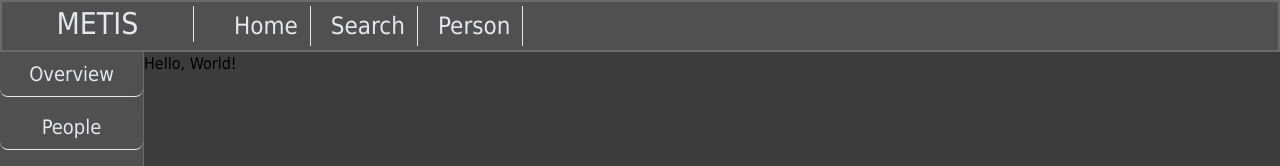
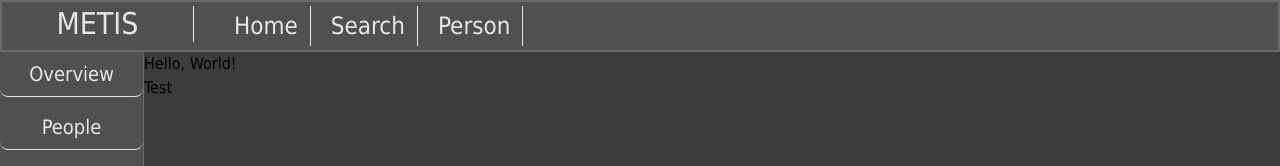
Before and after one commit to Jake-M-77/Metis, a React (Vite) app in the folder frontend/: page /person/1/people in a window 1280 px wide. Shown: the top 166 px of the page. Built offline with nearby package versions, Linux system fonts and the light colour scheme.

Commit message:
feat(frontend): create people page route

```diff
--- a/frontend/src/main.tsx
+++ b/frontend/src/main.tsx
@@ -32,7 +32,7 @@ import CustodyPhotos from './PersonOverviewPage/Components/CustodyPhotos.tsx'
 import Documents from './PersonOverviewPage/Components/Documents.tsx'
 import Info from './PersonOverviewPage/Components/Info.tsx'
 import PersonOverviewPage from './PersonOverviewPage/PersonOverviewPage.tsx'
-import People from './pages/People.tsx'
+import PeoplePage from './pages/PeoplePage/PeoplePage.tsx'
 
 
 
@@ -55,7 +55,7 @@ createRoot(document.getElementById('root')!).render(
             <Route index element={<Navigate to='overview/home' replace />} />
 
             {/* people page */}
-            <Route path='people' element={<People />}>
+            <Route path='people' element={<PeoplePage />}>
 
 
             </Route>
--- a/frontend/src/pages/People.tsx
+++ b/frontend/src/pages/PeoplePage/PeoplePage.tsx
@@ -1,15 +1,16 @@
 
 
 
-function People(){
+function PeoplePage(){
 
 
     return(<>
 
         <h1>Hello, World!</h1>
+        <h1>Test</h1>
 
     </>)
 }
 
 
-export default People;
+export default PeoplePage;
--- a/frontend/src/pages/PersonPage.tsx
+++ b/frontend/src/pages/PersonPage.tsx
@@ -16,7 +16,7 @@ function PersonPage() {
 
                 <nav className="flex flex-col gap-2">
                     <button className="bg-btn-default text-text-primary text-xl p-2 border-b rounded-lg hover:bg-btn-default-hover active:bg-btn-default-active"><NavLink to=''>Overview</NavLink></button>
-                    <button className="bg-btn-default text-text-primary text-xl p-2 border-b rounded-lg hover:bg-btn-default-hover active:bg-btn-default-active"><NavLink to='/personpage/people'>People</NavLink></button>
+                    <button className="bg-btn-default text-text-primary text-xl p-2 border-b rounded-lg hover:bg-btn-default-hover active:bg-btn-default-active"><NavLink to='people'>People</NavLink></button>
                     <button className="bg-btn-default text-text-primary text-xl p-2 border-b rounded-lg hover:bg-btn-default-hover active:bg-btn-default-active">Locations</button>
                     <button className="bg-btn-default text-text-primary text-xl p-2 border-b rounded-lg hover:bg-btn-default-hover active:bg-btn-default-active">Comms</button>
                     <button className="bg-btn-default text-text-primary text-xl p-2 border-b rounded-lg hover:bg-btn-default-hover active:bg-btn-default-active">Vehicles</button>
```
